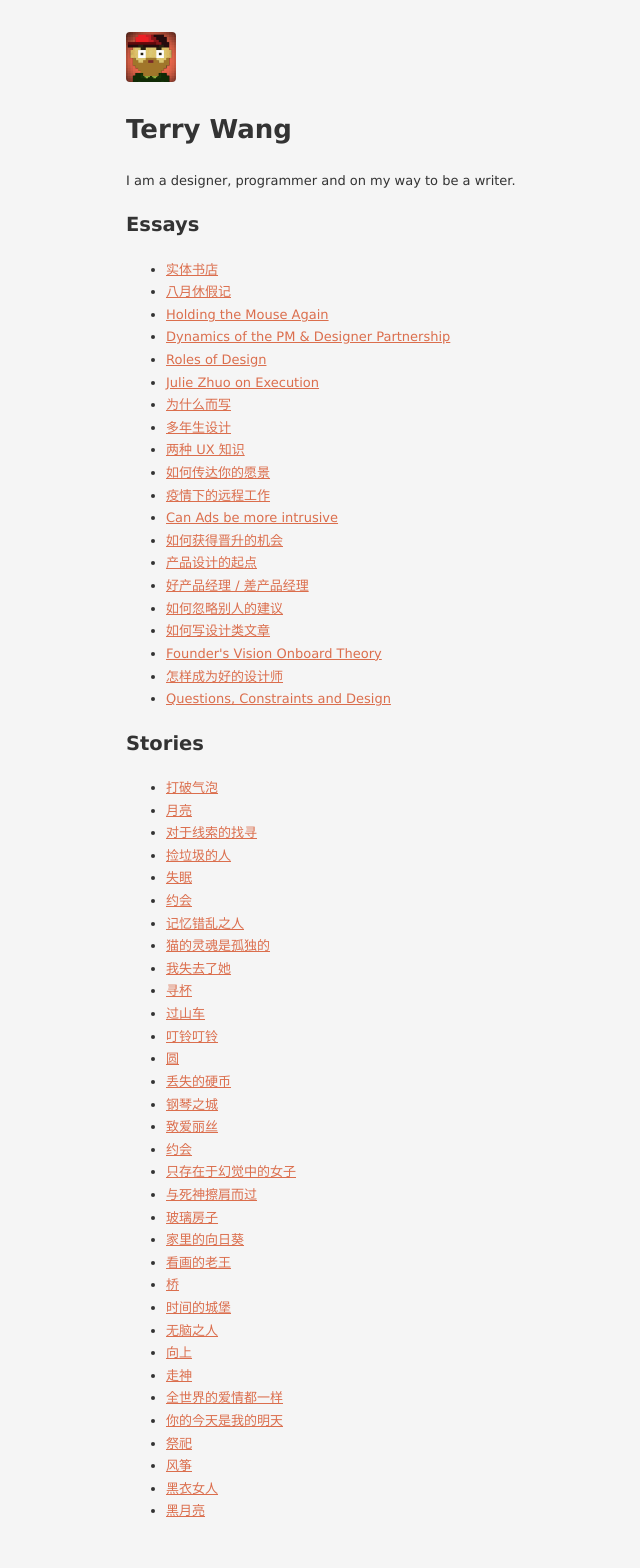
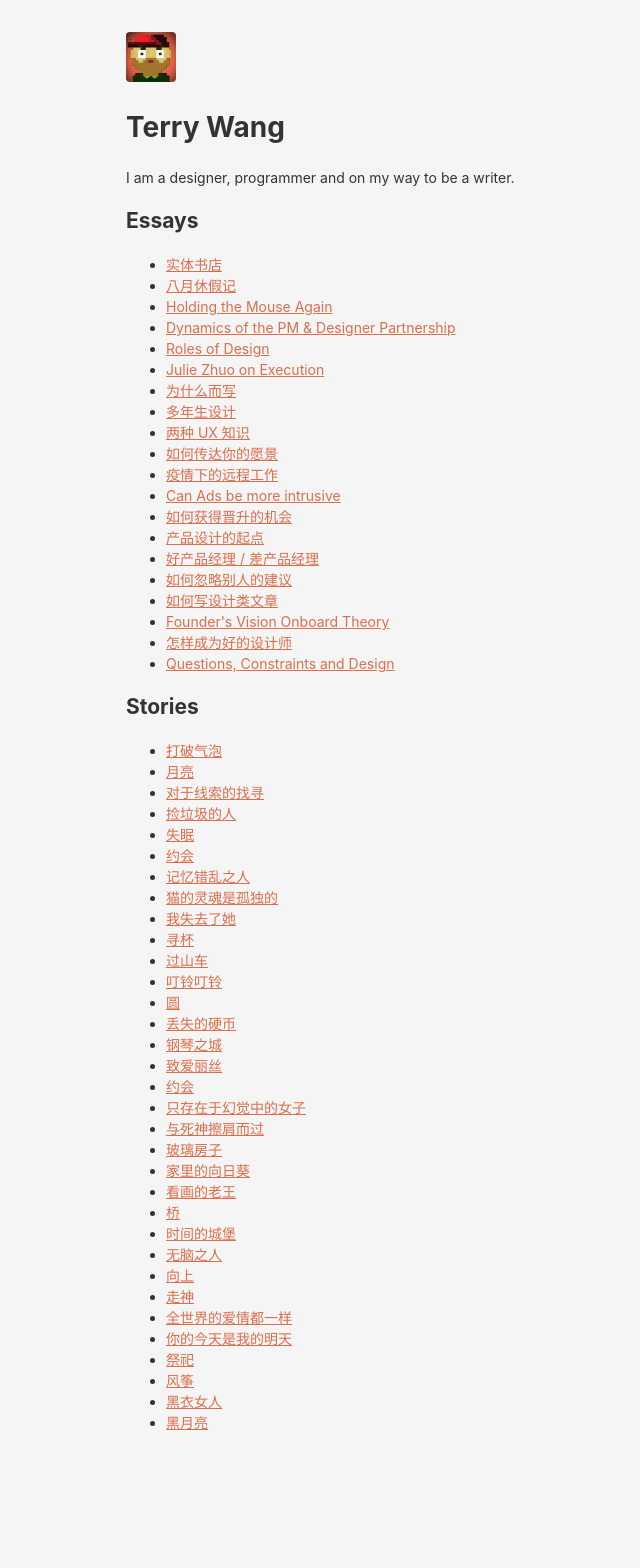
Before and after one commit to lvterry/lvterry.github.io, a Jekyll site: the page built from index.html, in a window 1280 px wide. Shown: the whole page, without its empty margins (274-914 px from the left). Built offline with Jekyll 4.4.1, drawn with Linux system fonts in a browser that asks for light colours; the list of posts is cut into pages by our own code; after the commit the page ends 1479 px from its top, so only the background shows below that.

Commit message:
Update font style

```diff
--- a/assets/css/style.css
+++ b/assets/css/style.css
@@ -9,9 +9,9 @@
 }
 
 body {
-  font-size: 13px;
-  font-family: Verdana, system-ui, sans-serif;
-  line-height: 1.74;
+  font-size: 14px;
+  font-family: Chinese Quote,-apple-system,BlinkMacSystemFont,Segoe UI,Roboto,PingFang SC,Hiragino Sans GB,Microsoft YaHei,Helvetica Neue,Helvetica,Arial,sans-serif;
+  line-height: 1.5;
   color: var(--text-color);
   background-color: var(--body-background-color);
   padding: 32px 64px;
```
